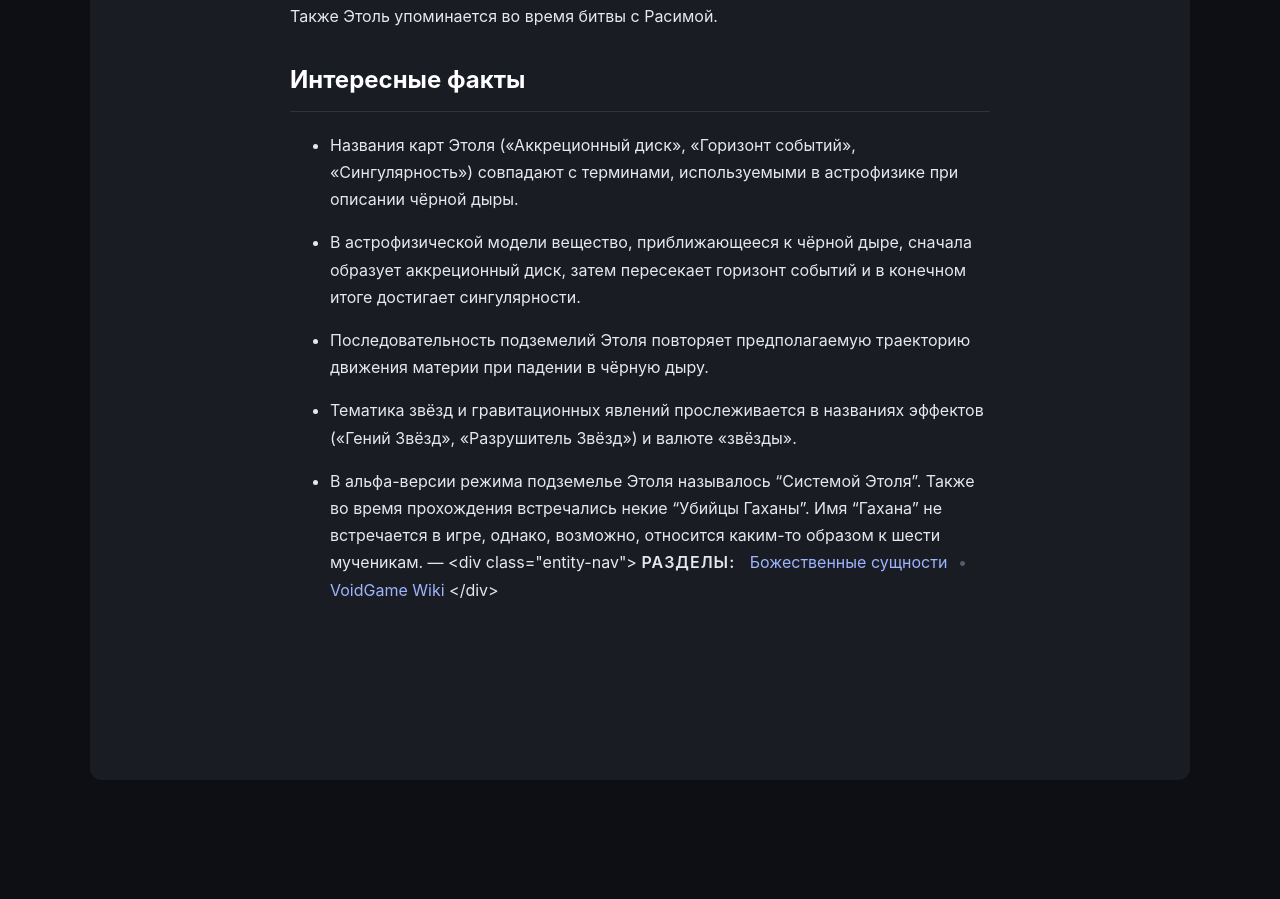
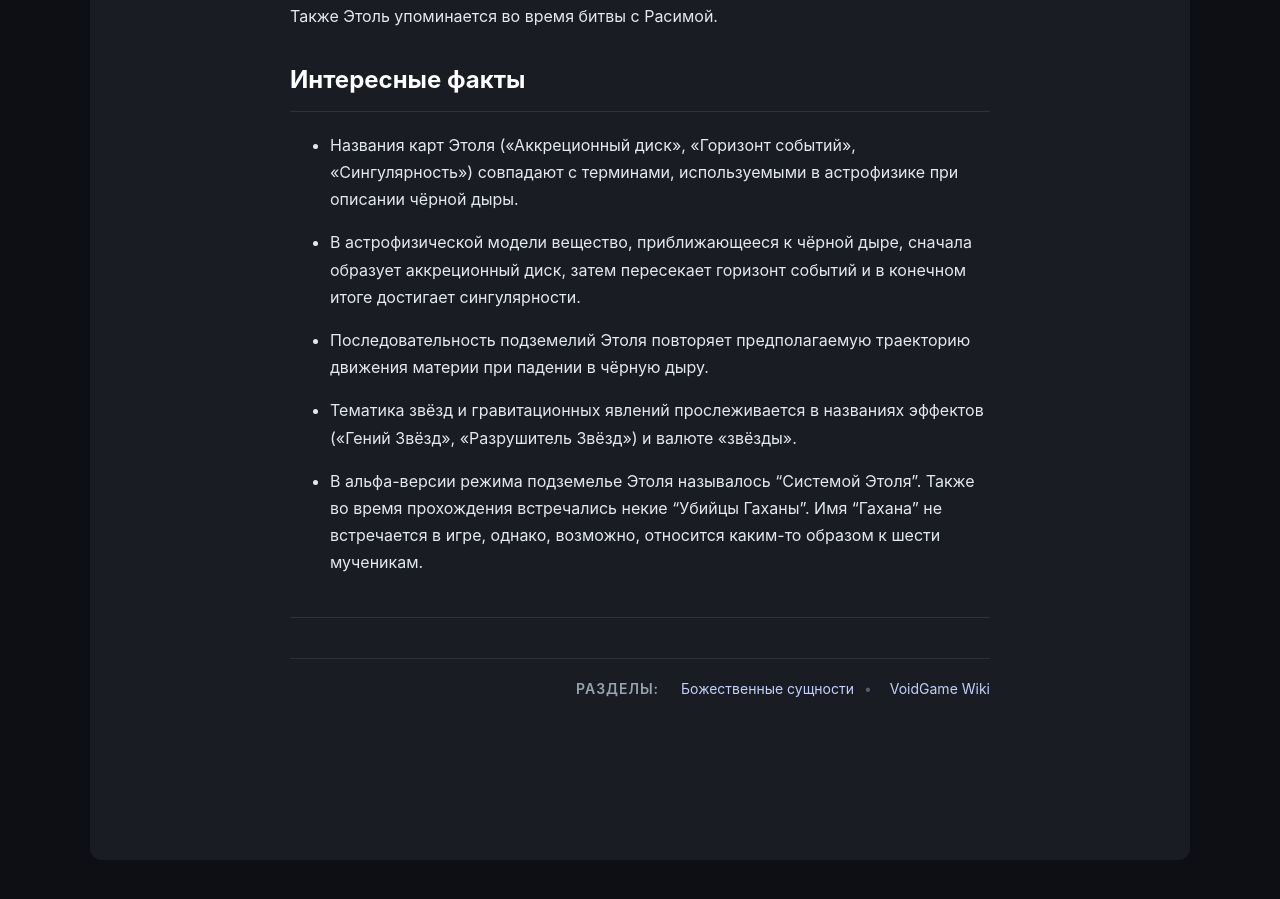
Before and after one commit to tveiv/tveiv.github.io, a Jekyll site: the page built from etol.md, in a window 1280 px wide and 900 px high, scrolled down 2945 px. Built offline with Jekyll 4.4.1, drawn with Linux system fonts in a browser that asks for light colours; before the commit the page ends 3765 px from its top, so only the background shows below that.

Commit message:
поправка нижней навигации Этоля

```diff
--- a/etol.md
+++ b/etol.md
@@ -94,5 +94,12 @@ permalink: /etol/
 * Тематика звёзд и гравитационных явлений прослеживается в названиях эффектов («Гений Звёзд», «Разрушитель Звёзд») и валюте «звёзды».
 
 * В альфа-версии режима подземелье Этоля называлось "Системой Этоля". Также во время прохождения встречались некие "Убийцы Гаханы". Имя "Гахана" не встречается в игре, однако, возможно, относится каким-то образом к шести мученикам.
---- <div class="entity-nav"> <span class="entity-nav-label">Разделы:</span> <a href="/entities/">Божественные сущности</a> <span class="entity-nav-sep">•</span> <a href="/">VoidGame Wiki</a> </div>
+
+---
+
+<div class="entity-nav">
+  <span class="entity-nav-label">Разделы:</span>
+  <a href="/entities/">Божественные сущности</a>
+  <span class="entity-nav-sep">•</span>
+  <a href="/">VoidGame Wiki</a>
 </div>
```
